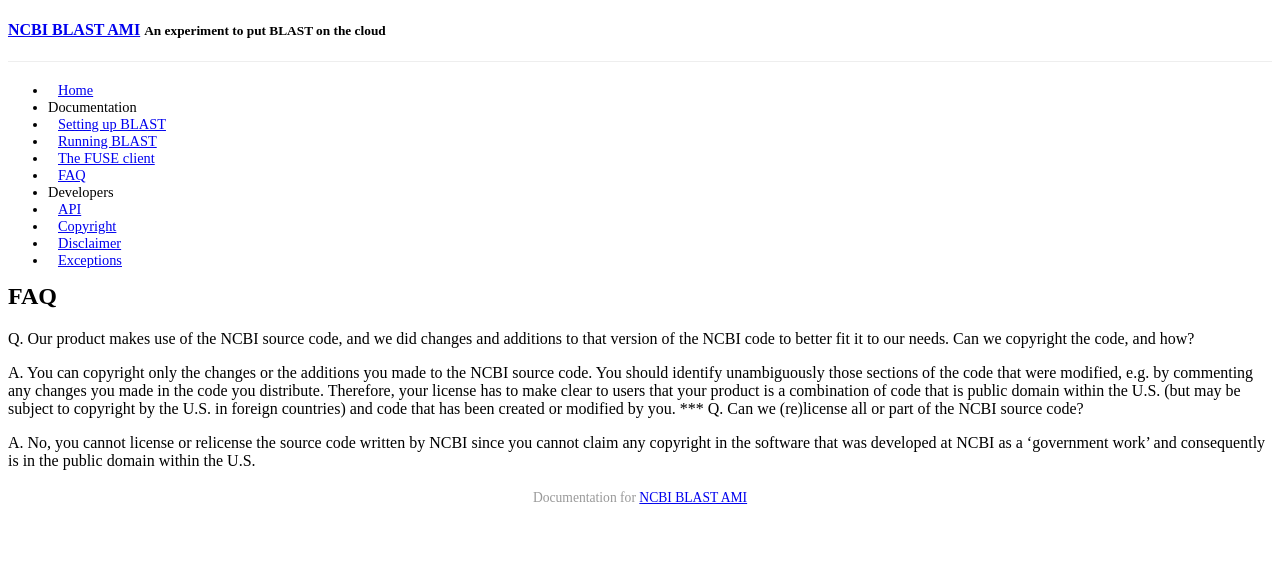
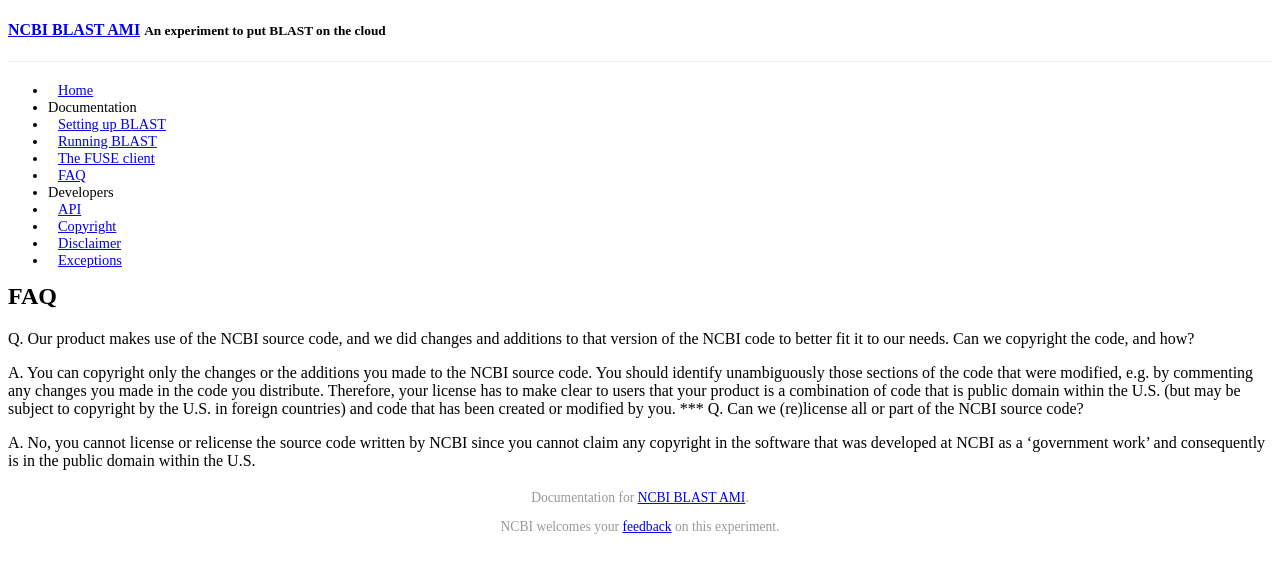
Before and after one commit to ncbi/blast-cloud, a Jekyll site: the page built from _posts/2015-06-09-faq.md, in a window 1280 px wide. Shown: the top 573 px of the page. Built offline with Jekyll 4.4.1, drawn with Linux system fonts in a browser that asks for light colours; Markdown is read by kramdown in place of the engine named in the settings; a style sheet for code colours, icons or effects is not loaded.

Commit message:
Move feedback form to footer

```diff
--- a/_includes/footer.html
+++ b/_includes/footer.html
@@ -1 +1,4 @@
-Documentation for <a href="{% if site.codeurl %}{{ site.codeurl }}{% else %}{{ site.baseurl }}{% endif %}">{{ site.title }}</a>
+Documentation for <a href="{% if site.codeurl %}{{ site.codeurl }}{% else %}{{ site.baseurl }}{% endif %}">{{ site.title }}</a>.
+<p>
+NCBI welcomes your <a href="http://www.ncbi.nlm.nih.gov/sites/ehelp/feedback?Ncbi_App=blastAWS&Data=JiraApp:HD;">feedback</a>
+on this experiment.
```
Also changed, not shown: index.md (+0 -2 lines).
